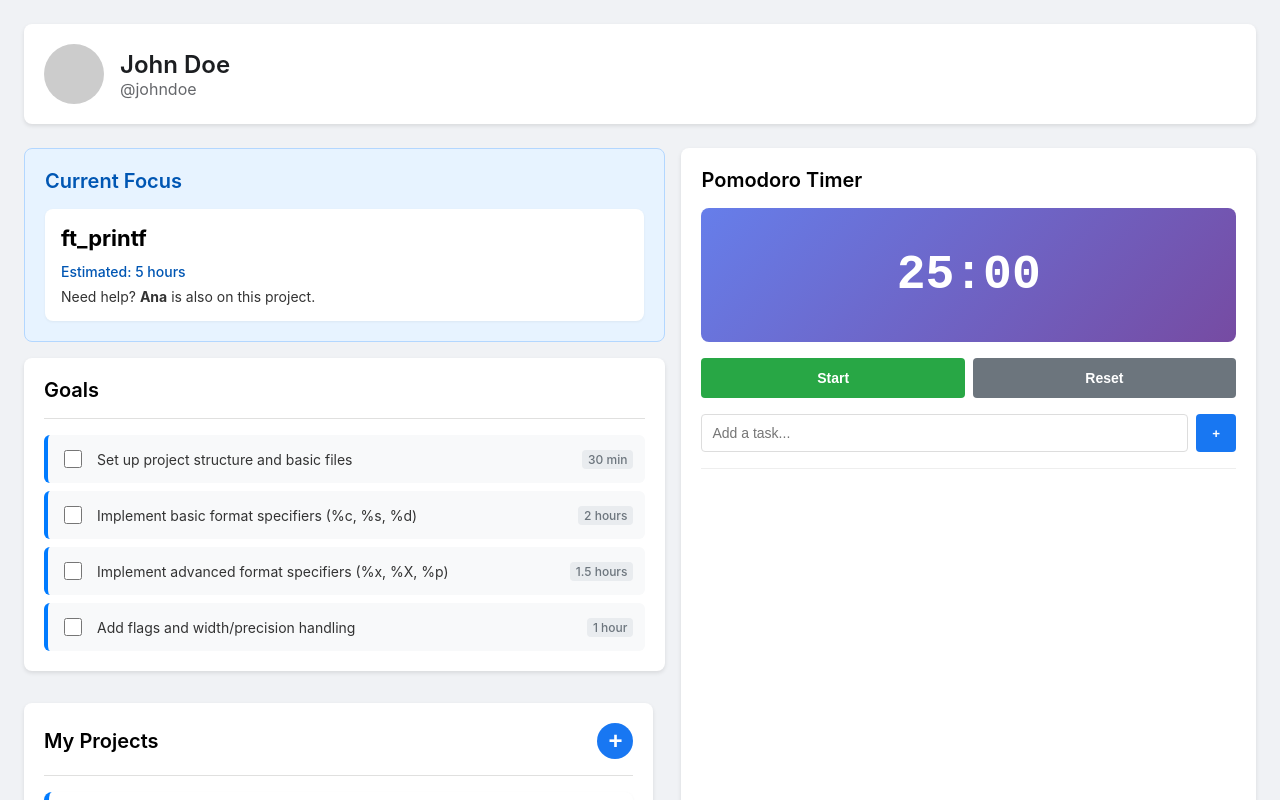
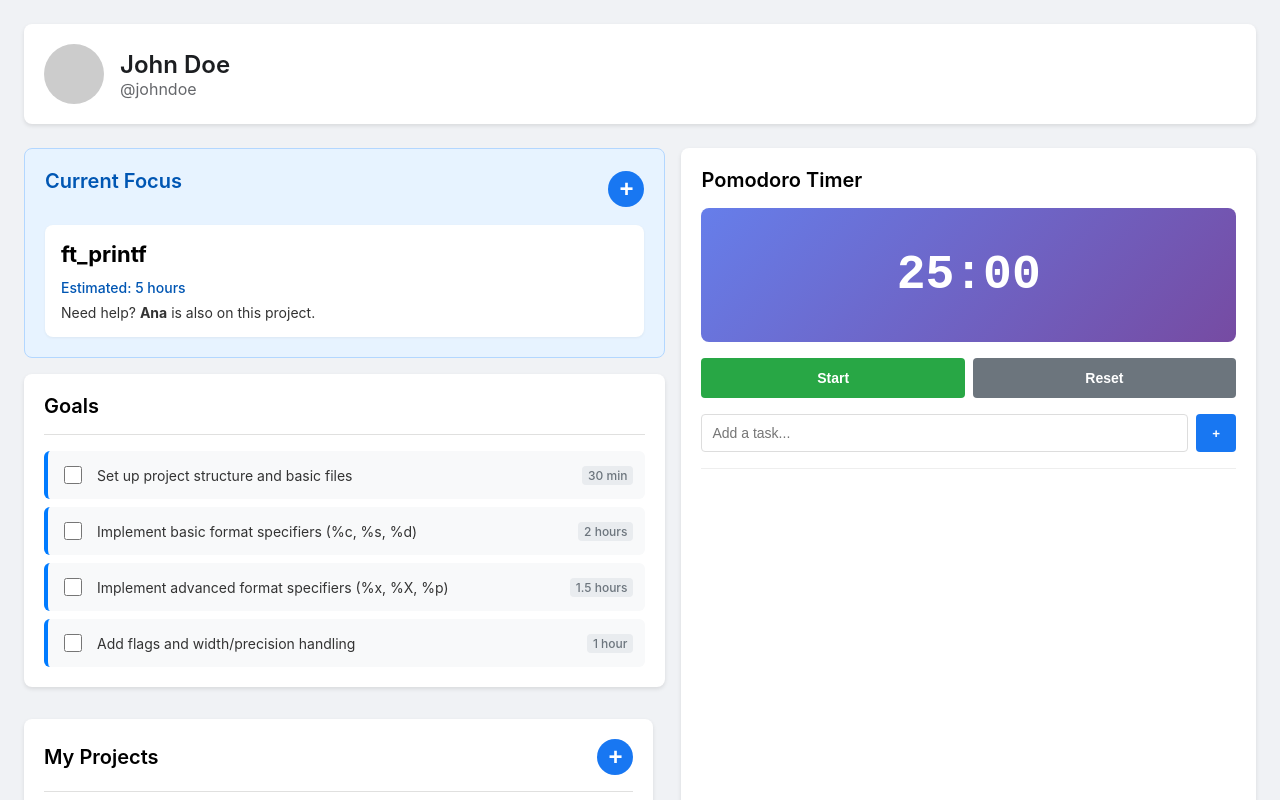
Before and after one commit to U-Mina/42-Internal-Hackthon, a React (Create React App) app: page / in a window 1280 px wide. Shown: the top 800 px of the page. Built offline with nearby package versions, Linux system fonts and the light colour scheme.

Commit message:
The pluss button added to current focus part. The build folder added to gitignore file

```diff
--- a/src/components/student/StudentDashboard.css
+++ b/src/components/student/StudentDashboard.css
@@ -187,6 +187,13 @@
     font-size: 20px;
     font-weight: 600;
     color: #0056b3;
+}
+
+.current-focus-header{
+    display: flex;
+    justify-content: space-between;
+    align-items: center;
+    margin-bottom: 16px;
 }
 
 .current-project-card {
--- a/src/components/student/StudentDashboard.tsx
+++ b/src/components/student/StudentDashboard.tsx
@@ -240,9 +240,19 @@ const StudentDashboard: React.FC = () => {
                     {/* Current Focus Section */}
                     {currentProject && (
                         <section className="current-focus-section">
+                        <div className="current-focus-header">
                             <h2>Current Focus</h2>
+                            <button
+                                className="add-project-btn"
+                                title="Add new project"
+                                onClick={handleAddProjectClick}
+                            >
+                                +
+                            </button>
+                        </div>
                             <div className="current-project-card">
                                 <h3>{currentProject.project.name}</h3>
+
                                 <p className="estimated-time-focus">Estimated: {currentProject.estimated_time}</p>
                                 <div className="helper-line">
                                     <p>Need help? <strong>{mockHelper.name}</strong> is also on this project.</p>
```
Also changed, not shown: 2 other files (tests, documents, lock files or other folders).
